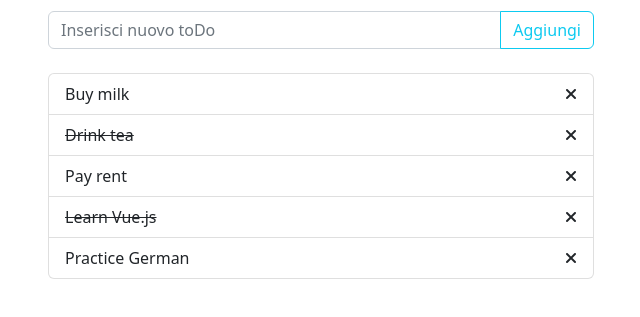
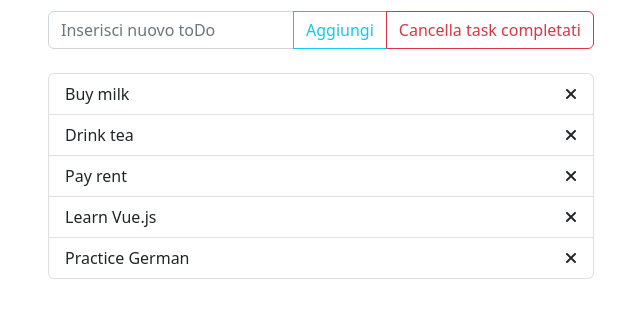
Before and after one commit to daniloeberli/vue-todolist, a plain HTML site: page index.html in a window 1280 px wide. Shown: the part 53-370 px from the top of the page, without its empty margins (319-959 px from the left). Drawn offline with nearby package versions, Linux system fonts and the light colour scheme.

Commit message:
feat: extra feature (not required)

```diff
--- a/index.html
+++ b/index.html
@@ -27,6 +27,8 @@
                         <input type="text" @keyup.enter="addToDo" v-model="newToDo" class="form-control"
                             placeholder="Inserisci nuovo toDo">
                         <button @click="addToDo" class="btn btn-outline-info" type="button">Aggiungi</button>
+                        <!--funzionalità extra non richiesta dalla consegna-->
+                        <button @click="clearCompleted" class="btn btn-outline-danger" type="button">Cancella task completati</button>
                     </div>
                 </div>
             </div>
--- a/js/main.js
+++ b/js/main.js
@@ -13,7 +13,7 @@ createApp({
 
                 {
                     text: 'Drink tea',
-                    done: true
+                    done: false
                 },
 
                 {
@@ -23,7 +23,7 @@ createApp({
 
                 {
                     text: 'Learn Vue.js',
-                    done: true
+                    done: false
                 },
 
                 {
@@ -51,5 +51,9 @@ createApp({
             //come "togglare" un valore booleano
             todo.done =!todo.done;
         },
+        //funzionalità extra non richiesta dalla consegna
+        clearCompleted() {
+            this.toDos = this.toDos.filter(todo =>!todo.done);
+        }
     }
 }).mount('#app')
```
